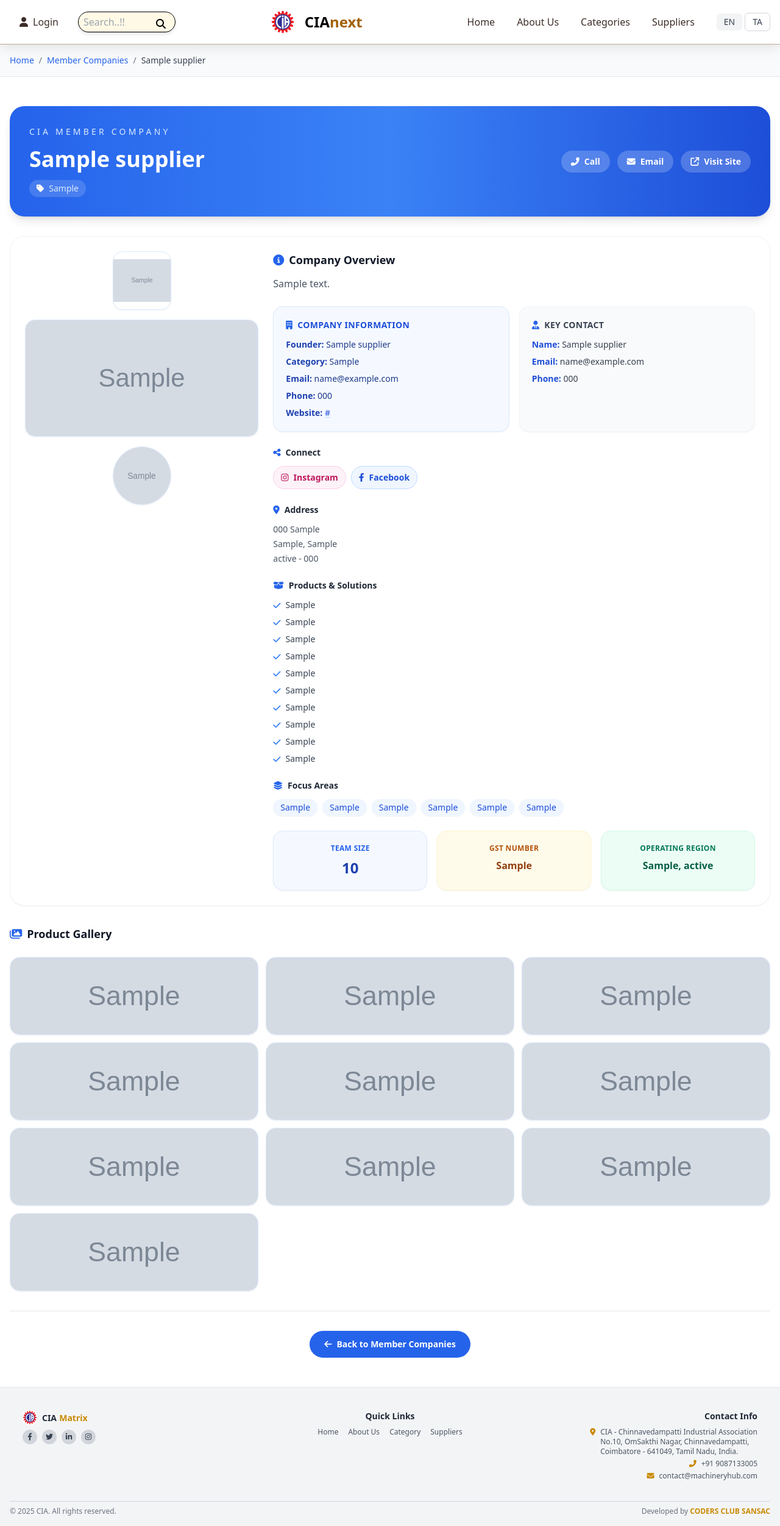
After one commit to techspire01/ciadev, a Django app: a page that uses app/templates/supplier_detail.html in a window 1280 px wide. The commit adds this page. Shown: the whole page at 61% size. Run offline with Django 5.2, Linux system fonts and the light colour scheme; tables that the repository leaves empty hold one stand-in row (values such as "Sample post"); grey boxes marked "Sample" are stand-in pictures; some libraries are stand-ins or nearby versions.

Commit message:
the suppliers will have the unique url for their pages

```diff
--- /dev/null
+++ b/app/templates/supplier_detail.html
@@ -0,0 +1,274 @@
+{% load static %}
+<!DOCTYPE html>
+<html lang="en">
+<head>
+    <meta charset="UTF-8">
+    <meta name="viewport" content="width=device-width, initial-scale=1.0">
+    <title>{{ supplier.name }} — CIAnext</title>
+    <script src="https://cdn.tailwindcss.com"></script>
+    <link rel="stylesheet" href="https://cdnjs.cloudflare.com/ajax/libs/font-awesome/6.4.0/css/all.min.css">
+    <link rel="stylesheet" href="{% static 'css/style.css' %}">
+    <link rel="icon" type="image/png" href="{% static 'images/CIA logo.png' %}">
+</head>
+<body class="bg-white">
+    {% include 'navbar.html' %}
+
+    <!-- Breadcrumb -->
+    <section class="bg-gray-50 py-4 border-b">
+        <div class="container mx-auto px-4">
+            <nav class="flex items-center space-x-2 text-sm">
+                <a href="{% url 'index' %}" class="text-blue-600 hover:text-blue-800">Home</a>
+                <span class="text-gray-500">/</span>
+                <a href="{% url 'suppliers' %}" class="text-blue-600 hover:text-blue-800">Member Companies</a>
+                <span class="text-gray-500">/</span>
+                <span class="text-gray-700 font-medium">{{ supplier.name }}</span>
+            </nav>
+        </div>
+    </section>
+
+    <!-- Main Content -->
+    <div class="container mx-auto px-4 py-12">
+        <div class="space-y-8">
+            <!-- Header Section with Gradient -->
+            <section class="rounded-3xl bg-gradient-to-r from-blue-600 via-blue-500 to-blue-700 p-8 text-white shadow-lg">
+                <div class="flex flex-col gap-6 md:flex-row md:items-center md:justify-between">
+                    <div class="space-y-3">
+                        <p class="text-sm uppercase tracking-[0.3em] text-blue-100">CIA Member Company</p>
+                        <h1 class="text-4xl font-semibold leading-tight">{{ supplier.name }}</h1>
+                        <div class="flex flex-wrap gap-3 text-sm text-blue-100">
+                            {% if supplier.category %}
+                            <span class="inline-flex items-center gap-2 rounded-full bg-white/15 px-3 py-1 font-medium">
+                                <i class="fas fa-tag text-white"></i>
+                                {{ supplier.category }}
+                            </span>
+                            {% endif %}
+                        </div>
+                    </div>
+                    <div class="flex flex-wrap items-center gap-3">
+                        {% if supplier.phone_number %}
+                        <a href="tel:{{ supplier.phone_number }}" class="inline-flex items-center gap-2 rounded-full bg-white/20 px-4 py-2 text-sm font-semibold text-white shadow-sm transition hover:-translate-y-0.5 hover:bg-white/30">
+                            <i class="fas fa-phone-alt"></i>
+                            <span>Call</span>
+                        </a>
+                        {% endif %}
+                        {% if supplier.email %}
+                        <a href="mailto:{{ supplier.email }}" class="inline-flex items-center gap-2 rounded-full bg-white/20 px-4 py-2 text-sm font-semibold text-white shadow-sm transition hover:-translate-y-0.5 hover:bg-white/30">
+                            <i class="fas fa-envelope"></i>
+                            <span>Email</span>
+                        </a>
+                        {% endif %}
+                        {% if supplier.website_url %}
+                        <a href="{{ supplier.website_url }}" target="_blank" rel="noopener noreferrer" class="inline-flex items-center gap-2 rounded-full bg-white/20 px-4 py-2 text-sm font-semibold text-white shadow-sm transition hover:-translate-y-0.5 hover:bg-white/30">
+                            <i class="fas fa-arrow-up-right-from-square"></i>
+                            <span>Visit Site</span>
+                        </a>
+                        {% endif %}
+                    </div>
+                </div>
+            </section>
+
+            <!-- Main Content Section -->
+            <section class="space-y-8 rounded-3xl border border-gray-100 bg-white p-6 shadow-sm">
+                <div class="grid grid-cols-1 gap-6 lg:grid-cols-3">
+                    <!-- Visual Assets (Left Column) -->
+                    <aside class="flex flex-col items-center gap-4 lg:col-span-1">
+                        {% if supplier.logo_url %}
+                        <img src="{{ supplier.logo_url }}" alt="{{ supplier.name }} logo" class="h-24 w-24 rounded-2xl border border-blue-100 bg-white object-contain shadow-sm">
+                        {% endif %}
+                        {% if supplier.image_url %}
+                        <img src="{{ supplier.image_url }}" alt="{{ supplier.name }} facility" class="h-48 w-full rounded-2xl border border-blue-100 object-cover shadow-sm">
+                        {% endif %}
+                        {% if supplier.person_image_url %}
+                        <img src="{{ supplier.person_image_url }}" alt="{{ supplier.contact_person_name }}" class="h-24 w-24 rounded-full border border-blue-100 object-cover shadow-sm">
+                        {% endif %}
+                    </aside>
+
+                    <!-- Information (Right Column) -->
+                    <div class="lg:col-span-2 space-y-6">
+                        <!-- Company Overview -->
+                        <article class="space-y-3">
+                            <h2 class="flex items-center gap-2 text-lg font-semibold text-gray-900">
+                                <i class="fas fa-circle-info text-blue-600"></i>
+                                Company Overview
+                            </h2>
+                            <p class="leading-relaxed text-gray-600">{{ supplier.business_description }}</p>
+                        </article>
+
+                        <!-- Company Info & Contact Person Grid -->
+                        <div class="grid grid-cols-1 gap-4 md:grid-cols-2">
+                            <!-- Company Information Card -->
+                            <article class="rounded-2xl border border-blue-100 bg-blue-50/60 p-5 shadow-sm">
+                                <h5 class="mb-3 flex items-center gap-2 text-sm font-semibold uppercase tracking-wide text-blue-700">
+                                    <i class="fas fa-building text-blue-600"></i>
+                                    Company Information
+                                </h5>
+                                <ul class="space-y-2 text-sm text-blue-900">
+                                    <li><span class="font-semibold text-blue-800">Founder:</span> {{ supplier.founder_name|default:"Not available" }}</li>
+                                    <li><span class="font-semibold text-blue-800">Category:</span> {{ supplier.category|default:"Not specified" }}</li>
+                                    <li><span class="font-semibold text-blue-800">Email:</span> {{ supplier.email|default:"Not listed" }}</li>
+                                    <li><span class="font-semibold text-blue-800">Phone:</span> {{ supplier.phone_number|default:"Not listed" }}</li>
+                                    <li><span class="font-semibold text-blue-800">Website:</span>
+                                        {% if supplier.website_url %}
+                                        <a href="{{ supplier.website_url }}" target="_blank" rel="noopener noreferrer" class="text-blue-700 underline decoration-blue-200 underline-offset-2">{{ supplier.website_url }}</a>
+                                        {% else %}
+                                        Not listed
+                                        {% endif %}
+                                    </li>
+                                </ul>
+                            </article>
+
+                            <!-- Contact Person Card -->
+                            <article class="rounded-2xl border border-gray-100 bg-gray-50 p-5 shadow-sm">
+                                <h5 class="mb-3 flex items-center gap-2 text-sm font-semibold uppercase tracking-wide text-gray-700">
+                                    <i class="fas fa-user-tie text-blue-600"></i>
+                                    Key Contact
+                                </h5>
+                                {% if supplier.contact_person_name or supplier.email or supplier.phone_number %}
+                                    <div class="space-y-2 text-sm text-gray-700">
+                                        {% if supplier.contact_person_name %}
+                                        <p><span class="font-semibold text-blue-700">Name:</span> {{ supplier.contact_person_name }}</p>
+                                        {% endif %}
+                                        {% if supplier.email %}
+                                        <p><span class="font-semibold text-blue-700">Email:</span> {{ supplier.email }}</p>
+                                        {% endif %}
+                                        {% if supplier.phone_number %}
+                                        <p><span class="font-semibold text-blue-700">Phone:</span> {{ supplier.phone_number }}</p>
+                                        {% endif %}
+                                    </div>
+                                {% else %}
+                                <p class="text-sm text-gray-500">Contact person details will be provided soon.</p>
+                                {% endif %}
+                            </article>
+                        </div>
+
+                        <!-- Social Links -->
+                        {% if supplier.instagram or supplier.facebook %}
+                        <section class="space-y-3">
+                            <div class="flex items-center gap-2 text-sm font-semibold text-gray-800">
+                                <i class="fas fa-share-nodes text-blue-600"></i>
+                                <span>Connect</span>
+                            </div>
+                            <div class="flex flex-wrap gap-2">
+                                {% if supplier.instagram %}
+                                <a href="{{ supplier.instagram }}" target="_blank" rel="noopener noreferrer" class="inline-flex items-center gap-2 rounded-full border border-pink-200 bg-pink-50 px-3 py-2 text-sm font-semibold text-pink-700 transition hover:-translate-y-0.5 hover:bg-pink-100">
+                                    <i class="fab fa-instagram"></i>
+                                    <span>Instagram</span>
+                                </a>
+                                {% endif %}
+                                {% if supplier.facebook %}
+                                <a href="{{ supplier.facebook }}" target="_blank" rel="noopener noreferrer" class="inline-flex items-center gap-2 rounded-full border border-blue-200 bg-blue-50 px-3 py-2 text-sm font-semibold text-blue-700 transition hover:-translate-y-0.5 hover:bg-blue-100">
+                                    <i class="fab fa-facebook-f"></i>
+                                    <span>Facebook</span>
+                                </a>
+                                {% endif %}
+                            </div>
+                        </section>
+                        {% endif %}
+
+                        <!-- Address -->
+                        <section class="space-y-3">
+                            <div class="flex items-center gap-2 text-sm font-semibold text-gray-800">
+                                <i class="fas fa-map-marker-alt text-blue-600"></i>
+                                <span>Address</span>
+                            </div>
+                            <div class="space-y-1">
+                                {% if supplier.door_number or supplier.street or supplier.area or supplier.city %}
+                                <p class="text-sm text-gray-600">{{ supplier.door_number }} {{ supplier.street }}</p>
+                                <p class="text-sm text-gray-600">{{ supplier.area }}, {{ supplier.city }}</p>
+                                <p class="text-sm text-gray-600">{{ supplier.state }} - {{ supplier.pin_code }}</p>
+                                {% else %}
+                                <p class="text-sm text-gray-500">Address details will be shared soon.</p>
+                                {% endif %}
+                            </div>
+                        </section>
+
+                        <!-- Products & Solutions -->
+                        <section class="space-y-3">
+                            <div class="flex items-center gap-2 text-sm font-semibold text-gray-800">
+                                <i class="fas fa-box-open text-blue-600"></i>
+                                <span>Products & Solutions</span>
+                            </div>
+                            <ul class="space-y-2">
+                                {% for product in products %}
+                                <li class="flex items-start gap-2 text-sm text-gray-700">
+                                    <i class="fas fa-check text-blue-500 mt-1"></i>
+                                    <span>{{ product }}</span>
+                                </li>
+                                {% empty %}
+                                <li class="text-sm text-gray-500">No products listed yet.</li>
+                                {% endfor %}
+                            </ul>
+                        </section>
+
+                        <!-- Focus Areas -->
+                        {% if sub_categories %}
+                        <section class="space-y-3">
+                            <div class="flex items-center gap-2 text-sm font-semibold text-gray-800">
+                                <i class="fas fa-layer-group text-blue-600"></i>
+                                <span>Focus Areas</span>
+                            </div>
+                            <div class="flex flex-wrap gap-2">
+                                {% for sub_cat in sub_categories %}
+                                <span class="rounded-full bg-blue-50 px-3 py-1 text-sm font-medium text-blue-700 shadow-sm">{{ sub_cat }}</span>
+                                {% endfor %}
+                            </div>
+                        </section>
+                        {% endif %}
+
+                        <!-- Highlight Cards -->
+                        {% if supplier.total_employees or supplier.gstno or supplier.city %}
+                        <section class="grid grid-cols-1 gap-4 sm:grid-cols-2 lg:grid-cols-3">
+                            {% if supplier.total_employees %}
+                            <div class="rounded-2xl border border-blue-100 bg-blue-50/60 p-5 text-center shadow-sm">
+                                <p class="text-xs font-semibold uppercase tracking-wide text-blue-600">Team Size</p>
+                                <p class="mt-2 text-2xl font-bold text-blue-800">{{ supplier.total_employees }}</p>
+                            </div>
+                            {% endif %}
+                            {% if supplier.gstno %}
+                            <div class="rounded-2xl border border-amber-100 bg-amber-50 p-5 text-center shadow-sm">
+                                <p class="text-xs font-semibold uppercase tracking-wide text-amber-700">GST Number</p>
+                                <p class="mt-2 text-base font-semibold text-amber-800">{{ supplier.gstno }}</p>
+                            </div>
+                            {% endif %}
+                            {% if supplier.city or supplier.state %}
+                            <div class="rounded-2xl border border-emerald-100 bg-emerald-50 p-5 text-center shadow-sm">
+                                <p class="text-xs font-semibold uppercase tracking-wide text-emerald-700">Operating Region</p>
+                                <p class="mt-2 text-base font-semibold text-emerald-800">{{ supplier.city }}, {{ supplier.state }}</p>
+                            </div>
+                            {% endif %}
+                        </section>
+                        {% endif %}
+                    </div>
+                </div>
+            </section>
+
+            <!-- Product Gallery -->
+            {% if product_images %}
+            <section class="space-y-6">
+                <div class="flex items-center gap-2 text-lg font-semibold text-gray-900">
+                    <i class="fas fa-images text-blue-600"></i>
+                    <span>Product Gallery</span>
+                </div>
+                <div class="grid grid-cols-2 gap-3 md:grid-cols-3">
+                    {% for image in product_images %}
+                    <img src="{{ image }}" alt="{{ supplier.name }} product image" class="h-32 w-full rounded-2xl border border-blue-100 object-cover shadow-sm hover:shadow-md transition">
+                    {% endfor %}
+                </div>
+            </section>
+            {% endif %}
+
+            <!-- Back to Suppliers Button -->
+            <div class="text-center pt-8 border-t">
+                <a href="{% url 'suppliers' %}" class="inline-flex items-center gap-2 rounded-full bg-blue-600 px-6 py-3 text-sm font-semibold text-white shadow-sm transition hover:-translate-y-0.5 hover:bg-blue-700">
+                    <i class="fas fa-arrow-left"></i>
+                    <span>Back to Member Companies</span>
+                </a>
+            </div>
+        </div>
+    </div>
+
+    {% include 'footer.html' %}
+
+    <script src="{% static 'js/script.js' %}"></script>
+</body>
+</html>
--- a/app/templates/suppliers.html
+++ b/app/templates/suppliers.html
@@ -183,10 +183,10 @@
                     <i class="fas fa-phone-alt mr-2"></i>
                     <span>{{ supplier.phone_number }}</span>
                   </div>
-                  <button onclick="openSupplierModal('{{ supplier.id }}')"
-                         class="bg-blue-600 text-white px-4 py-2 rounded-lg text-sm hover:bg-blue-700 transition">
+                  <a href="{% url 'supplier_detail_page' supplier.name|slugify %}"
+                     class="bg-blue-600 text-white px-4 py-2 rounded-lg text-sm hover:bg-blue-700 transition inline-block">
                     Learn More
-                  </button>
+                  </a>
                 </div>
               </div>
             </div>
--- a/app/urls.py
+++ b/app/urls.py
@@ -10,6 +10,9 @@ urlpatterns = [
     path('announcement/<int:announcement_id>/', views.announcement_detail, name='announcement_detail'),
     path('signup/', views.signup_view, name='signup'),
     path('suppliers/', views.suppliers, name='suppliers'),
+
+    # Supplier detail page with dynamic URL
+    path('supplier/<str:supplier_name>/', views.supplier_detail_page, name='supplier_detail_page'),
 
     # Authentication URLs
     path("login/", views.login_view, name="login"),
--- a/app/views.py
+++ b/app/views.py
@@ -544,6 +544,85 @@ def supplier_details(request, supplier_id):
         return JsonResponse(data)
     except Supplier.DoesNotExist:
         return JsonResponse({"error": "Supplier not found"}, status=404)
+
+def supplier_detail_page(request, supplier_name):
+    """Display full supplier detail page with unique URL based on company name"""
+    try:
+        from urllib.parse import unquote
+        import re
+
+        # Try a few strategies to resolve the supplier name from the slug
+        normalized_name = unquote(supplier_name).replace('-', ' ').strip()
+
+        # 1) Direct case-insensitive exact match
+        try:
+            supplier = Supplier.objects.get(name__iexact=normalized_name)
+        except Supplier.DoesNotExist:
+            supplier = None
+
+        # 2) If not found, try a normalized token-score matching across all suppliers
+        if not supplier:
+            def normalize(s):
+                return re.sub(r'[^a-z0-9 ]', ' ', (s or '').lower()).strip()
+
+            target = normalize(normalized_name)
+            if target:
+                target_tokens = set(t for t in target.split() if t)
+                best = None
+                best_score = 0
+                # iterate suppliers and compute token intersection score
+                for cand in Supplier.objects.all():
+                    cand_norm = normalize(cand.name)
+                    cand_tokens = set(t for t in cand_norm.split() if t)
+                    if not cand_tokens:
+                        continue
+                    score = len(target_tokens & cand_tokens)
+                    # boost exact substring matches
+                    if target in cand_norm or cand_norm in target:
+                        score += 1
+                    if score > best_score:
+                        best_score = score
+                        best = cand
+                if best and best_score > 0:
+                    supplier = best
+
+        # If still not found, return 404 now (avoid later NoneType errors)
+        if not supplier:
+            from django.http import HttpResponseNotFound
+            return HttpResponseNotFound('<h1>Supplier Not Found</h1><p>The supplier you are looking for does not exist.</p>')
+
+        # Collect all non-empty subcategories
+        sub_categories = []
+        for i in range(1, 7):
+            sub_category = getattr(supplier, f'sub_category{i}', None)
+            if sub_category:
+                sub_categories.append(sub_category)
+
+        # Prepare product images URLs
+        product_images = []
+        for i in range(1, 11):
+            image_url = getattr(supplier, f'product_image{i}_url', None)
+            if image_url:
+                product_images.append(image_url)
+
+        # Prepare products list
+        products = []
+        for i in range(1, 11):
+            product = getattr(supplier, f'product{i}', None)
+            if product:
+                products.append(product)
+
+        context = {
+            'supplier': supplier,
+            'sub_categories': sub_categories,
+            'product_images': product_images,
+            'products': products,
+        }
+        return render(request, 'supplier_detail.html', context)
+    except Supplier.DoesNotExist:
+        # Return a 404 response with a custom error message
+        from django.http import HttpResponseNotFound
+        return HttpResponseNotFound('<h1>Supplier Not Found</h1><p>The supplier you are looking for does not exist.</p>')
 
 @require_GET
 def companies_by_category(request):
```
